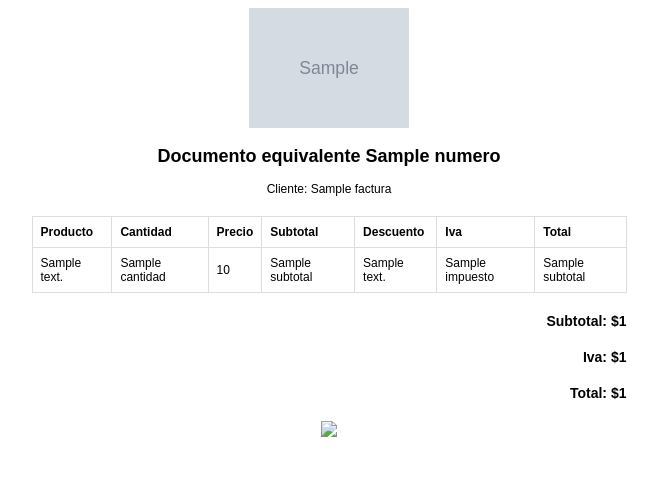
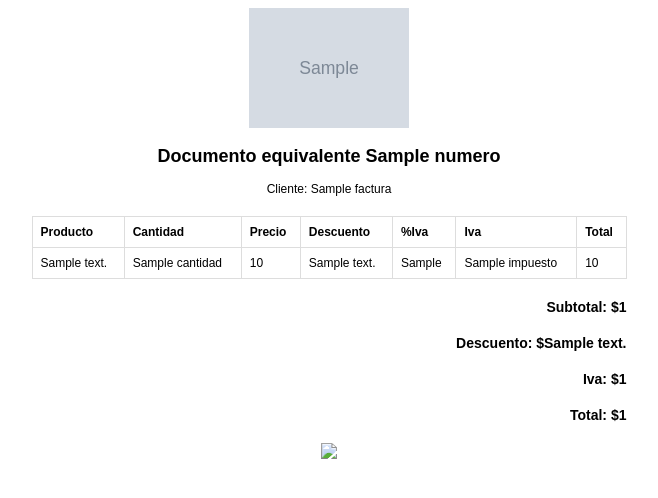
Before and after one commit to mauromanjads/lidasoft, a Python web app: template app/templates/factura_a4.html in a window 1280 px wide. Shown: the top 498 px of the page, without its empty margins (311-969 px from the left). Run offline with Jinja, Linux system fonts and the light colour scheme; the template is opened without the code that fills it: most values are stand-ins (such as "Sample title", 1, 10 or a date in 2020); grey boxes marked "Sample" are stand-in pictures.

Commit message:
ajustando descuento al generar el formato de factura carta

```diff
--- a/app/templates/factura_a4.html
+++ b/app/templates/factura_a4.html
@@ -40,8 +40,8 @@
           <th>Producto</th>
           <th>Cantidad</th>
           <th>Precio</th>
-          <th>Subtotal</th>
           <th>Descuento</th>
+           <th>%Iva</th>
           <th>Iva</th>
           <th>Total</th>
         </tr>
@@ -53,10 +53,10 @@
             <td>{{ item["descripcion"] }}</td>
             <td>{{ item["cantidad"] }}</td>
             <td>{{ item["precio_unitario"] }}</td>
-            <td>{{ item["subtotal"] }}</td>
-             <td>{{ item["descuento"] }}</td>
-             <td>{{ item["impuesto"] }}</td>
-            <td>{{ item["subtotal"] }}</td>
+            <td>{{ item["descuento"] }}</td>
+            <td>{{ item["impuesto_porcentaje"] }}</td>
+            <td>{{ item["impuesto"] }}</td>
+            <td>{{ item["total"] }}</td>
           </tr>
           {% endfor %}
        </tbody>
@@ -64,6 +64,7 @@
     </table>
 
     <p class="total">Subtotal: ${{ factura.total_sin_impuesto }}</p>
+    <p class="total">Descuento: ${{factura.descuento }}</p>
     <p class="total">Iva: ${{ factura.total_impuesto }}</p>
     <p class="total">Total: ${{ factura.total_con_impuesto }}</p>
 
```
Also changed, not shown: app/services/factura_builder.py (+6 -1 lines), 2 other files.
